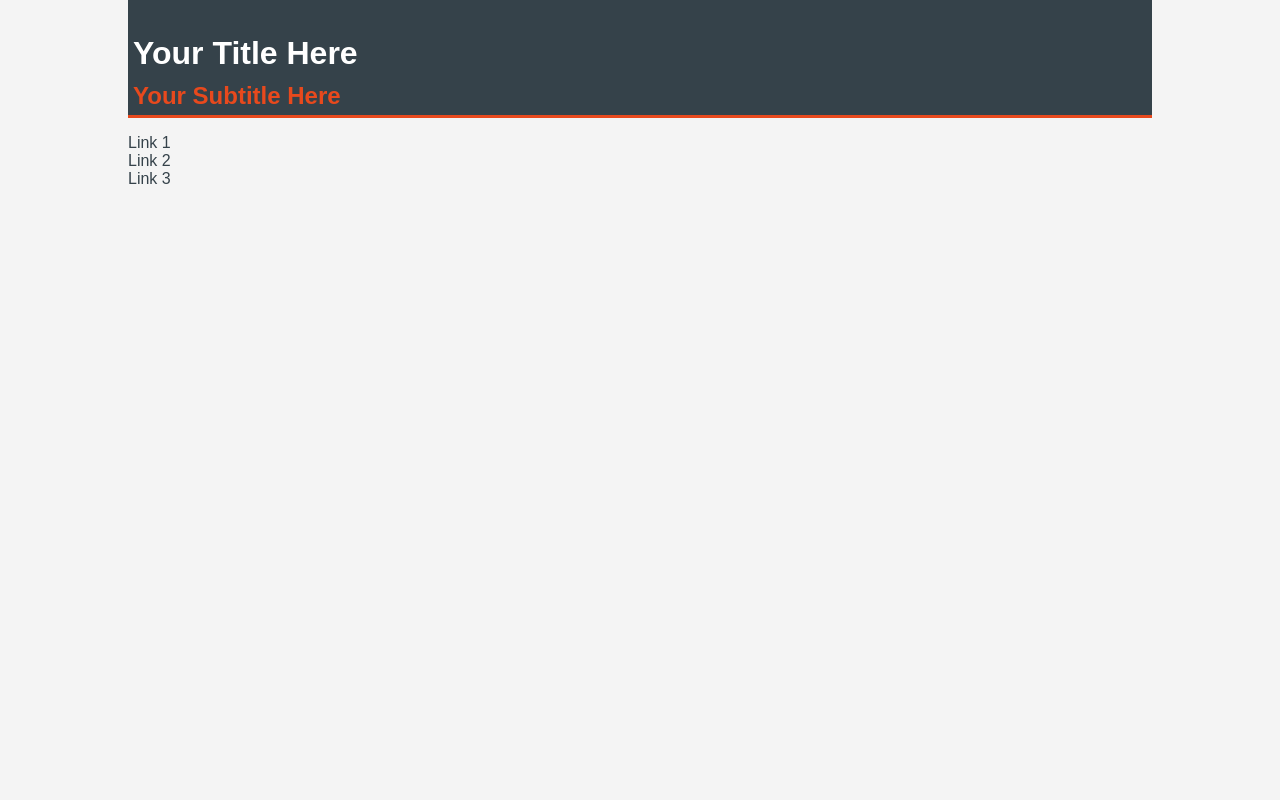
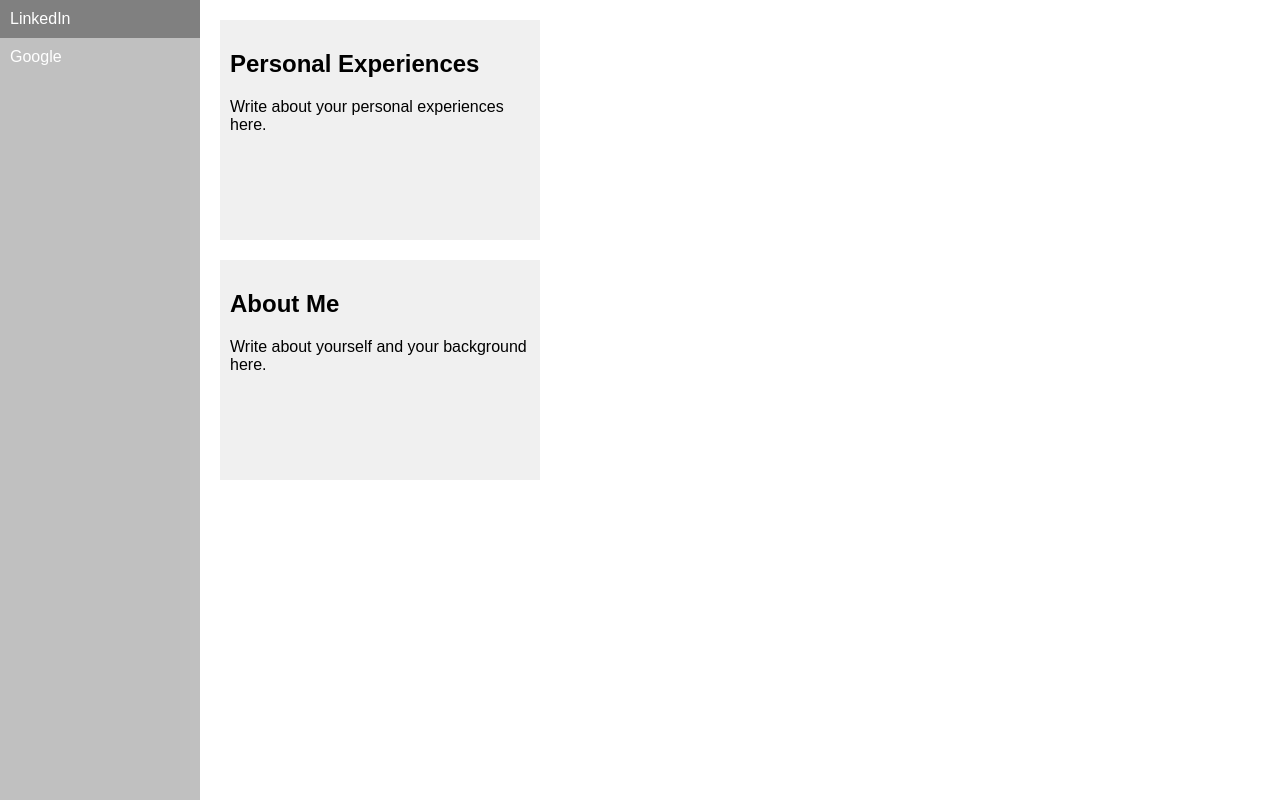
Before and after one commit to Rezamehrizi/portfolio-short, a plain HTML site: page index.html in a window 1280 px wide. Drawn offline with Linux system fonts and the light colour scheme.

Commit message:
Update index.html

```diff
--- a/index.html
+++ b/index.html
@@ -1,59 +1,65 @@
 <!DOCTYPE html>
 <html>
 <head>
-    <title>Your Title Here</title>
+  <title>My Personal Website</title>
   <style>
     body {
-            font-family: Arial, sans-serif;
       margin: 0;
       padding: 0;
-            background-color: #f4f4f4;
+      font-family: Arial, sans-serif;
     }
-        .container {
-            width: 80%;
-            margin: auto;
-            overflow: hidden;
+
+    #sidebar {
+      background-color: #c0c0c0;
+      width: 200px;
+      height: 100vh;
+      float: left;
     }
-        #header {
-            background: #35424a;
-            color: white;
-            padding-top: 30px;
-            min-height: 70px;
-            border-bottom: #e8491d 3px solid;
+
+    #main-content {
+      margin-left: 200px;
+      padding: 20px;
     }
-        #header h1 {
-            padding: 5px;
-            margin: 0;
+
+    .sidebar-link {
+      display: block;
+      padding: 10px;
+      color: #ffffff;
+      text-decoration: none;
     }
-        #header h2 {
-            padding: 5px;
-            margin: 0;
-            color: #e8491d;
+
+    .sidebar-link:hover {
+      background-color: #808080;
     }
-        #content ul {
-            list-style-type: none;
-            padding: 0;
-        }
-        #content ul li a {
-            color: #35424a;
-            text-decoration: none;
+
+    .box {
+      width: 300px;
+      height: 200px;
+      background-color: #f0f0f0;
+      margin-bottom: 20px;
+      padding: 10px;
     }
   </style>
 </head>
 <body>
-    <div class="container">
-        <header id="header">
-            <h1>Your Title Here</h1>
-            <h2>Your Subtitle Here</h2>
-        </header>
-        <section id="content">
-            <ul>
-                <li><a href="link1.html">Link 1</a></li>
-                <li><a href="link2.html">Link 2</a></li>
-                <li><a href="link3.html">Link 3</a></li>
-                <!-- Add more links as needed -->
-            </ul>
-        </section>
+  <div id="sidebar">
+    <a class="sidebar-link" href="https://www.linkedin.com/">LinkedIn</a>
+    <a class="sidebar-link" href="https://www.google.com/">Google</a>
+    <!-- Add more links here if needed -->
+  </div>
+
+  <div id="main-content">
+    <div class="box">
+      <h2>Personal Experiences</h2>
+      <p>Write about your personal experiences here.</p>
+    </div>
+
+    <div class="box">
+      <h2>About Me</h2>
+      <p>Write about yourself and your background here.</p>
+    </div>
+
+    <!-- Add more boxes for additional information -->
   </div>
 </body>
 </html>
```
Lines whose indentation alone changed are shown as unchanged.
